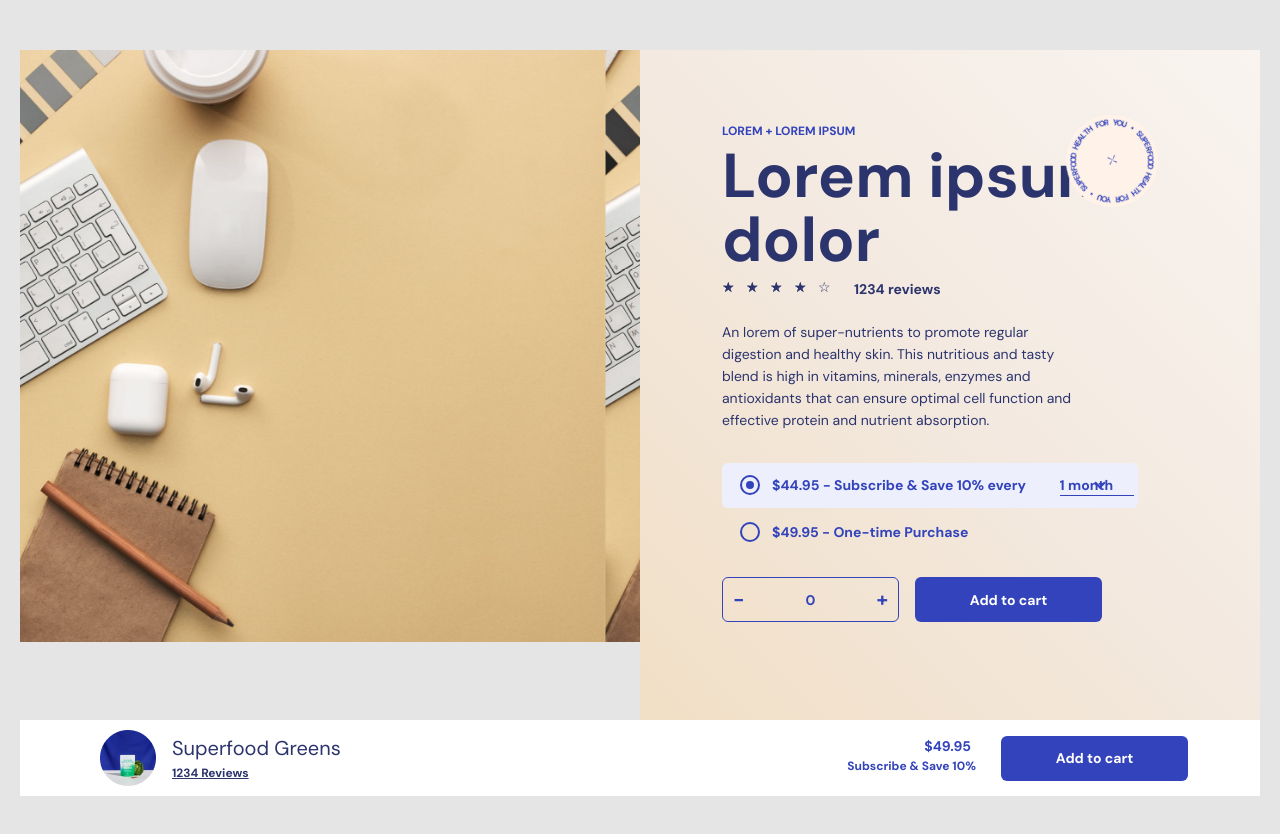
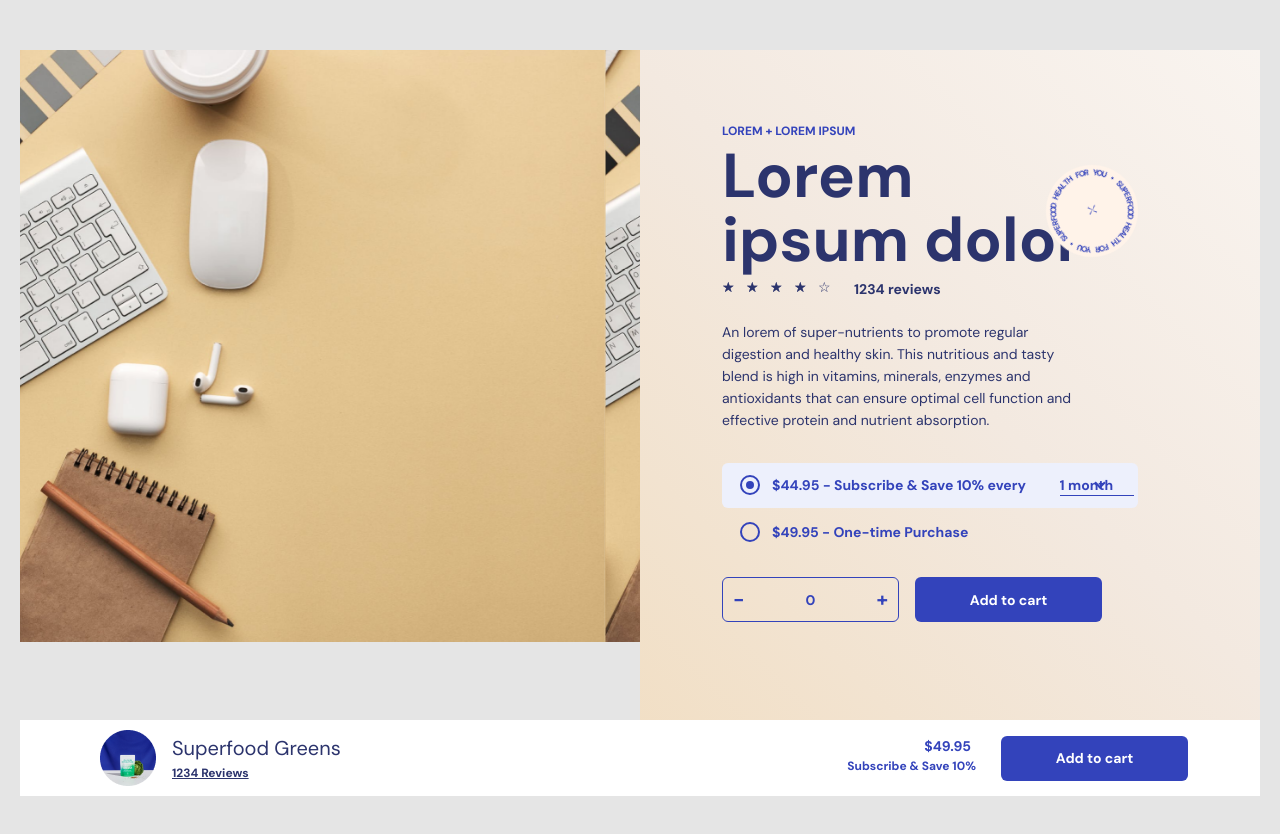
Before and after one commit to stefanhbk/section-slider, a website: page index.html in a window 1280 px wide. Drawn offline with nearby package versions, Linux system fonts and the light colour scheme; files that its build step writes are made by us from their sources.

Commit message:
Update _content.scss

```diff
--- a/src/scss/section/_content.scss
+++ b/src/scss/section/_content.scss
@@ -2,6 +2,7 @@
 
 .main-container__content__right {
     padding: 70px 122px 98px 82px;
+    position: relative;
     width: 50%;
     background: linear-gradient(45deg, $wheat, $citrine-white, $white);
 	background-size: 300% 100%;
@@ -18,6 +19,8 @@
     }
 
     .heading {
+        width: 100%;
+        max-width: 390px;
         font-size: 62px;
         line-height: 64px;
         font-weight: 700;
```
